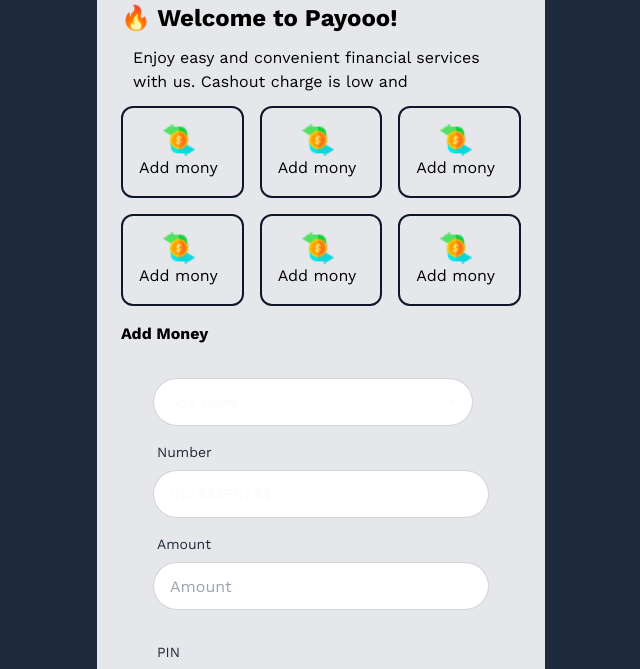
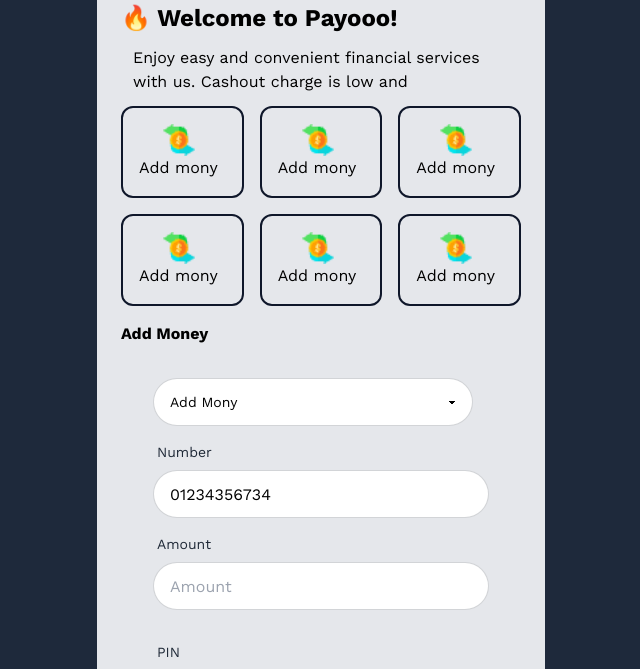
Before and after one commit to Asif8881/D-Bank, a plain HTML site: page main.html in a window 1280 px wide. Shown: the part 118-787 px from the top of the page, without its empty margins (319-959 px from the left). Drawn offline with nearby package versions, Linux system fonts and the light colour scheme.

Commit message:
Adadded Fush

```diff
--- a/main.html
+++ b/main.html
@@ -25,8 +25,8 @@
     <title>Bank-Manu</title>
 </head>
 
-<body class="work-sans bg-slate-800 ">
-    <section class="max-w-md min-h-screen mx-auto p-6 bg-gray-200 text-black">
+<body class="work-sans bg-slate-800" data-theme="light">
+    <section class="max-w-md min-h-screen mx-auto p-6 bg-gray-200 text-black" >
         <header>
             <div>
                 <div class="flex justify-between">
@@ -79,7 +79,7 @@
             <div>
                 <h2 class="mt-4 font-bold">Add Money</h2>
                 <div class="">
-                    <form class="card-body text-gray-50">
+                    <form class="card-body text-black">
                         <select class="select select-bordered w-full max-w-xs rounded-3xl">
                             <option disabled selected>Add Mony</option>
                             <option value="Bkash">Bkash</option>
@@ -90,15 +90,16 @@
                             <label class="label">
                                 <span class="label-text">Number</span>
                             </label>
-                            <input type="number" placeholder="Number" class="input input-bordered rounded-3xl"
-                                required id="acount-number" maxlength="11" value="01234356734"/>
+                            <input type="number" placeholder="Number"
+                                class="input input-bordered rounded-3xl text-black" required id="acount-number"
+                                maxlength="11" value="01234356734" />
                         </div>
                         <div class="form-control ">
                             <label class="label">
                                 <span class="label-text ">Amount</span>
                             </label>
-                            <input type="number" placeholder="Amount" class="input input-bordered rounded-3xl"
-                                required id="Amount"/>
+                            <input type="number" placeholder="Amount" class="input input-bordered rounded-3xl" required
+                                id="Amount" />
                             <label class="label">
 
                         </div>
@@ -106,23 +107,28 @@
                             <label class="label">
                                 <span class="label-text ">PIN</span>
                             </label>
-                            <input type="password" placeholder="PIN" class="input input-bordered rounded-3xl"
-                                required id="pin-number" />
+                            <input type="password" placeholder="PIN" class="input input-bordered rounded-3xl" required
+                                id="pin-number" />
                             <label class="label">
                                 <a href="#" class="label-text-alt link link-hover">Forget Pin?</a>
 
                             </label>
                         </div>
                         <div class="form-control mt-6">
-                            <button class="btn btn-primary bg-blue-700 rounded-3xl"  id="add-money">Login</button>
+                            <button class="btn btn-primary bg-blue-700 rounded-3xl" id="add-money">Login</button>
                         </div>
                     </form>
                 </div>
             </div>
+
+
+
+
+
         </main>
     </section>
 
-<script src="add.js"></script>
+    <script src="add.js"></script>
 </body>
 
 </html>
```
Also changed, not shown: index.html (+1 -1 lines).
